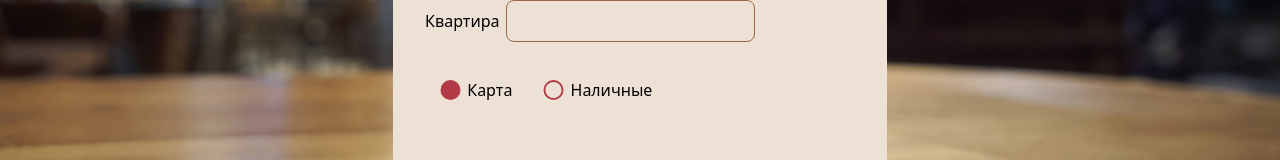
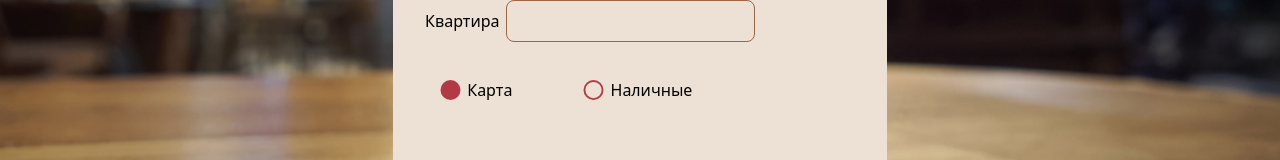
Before and after one commit to svetlana2794/cafever, a Vue app: page /delivery in a window 1280 px wide. Shown: the part 507-667 px from the top of the page. Built offline with nearby package versions, Linux system fonts and the light colour scheme.

Commit message:
Update Delivery.vue

```diff
--- a/src/components/Delivery.vue
+++ b/src/components/Delivery.vue
@@ -67,7 +67,7 @@ router.replace("/acknow")
 Карта
 </label>
 
-<label class="inline-block p-2 my-4 md:ml-1/5">
+<label class="inline-block p-2 my-4 md:ml-10">
 <input type="radio" value="Наличные" v-model="pay" class="invisible"/>
 <span v-if="pay!='Наличные'">
 <font-awesome-icon icon="fa-regular fa-circle" size="lg" style="color: #b23a46"/>
```
